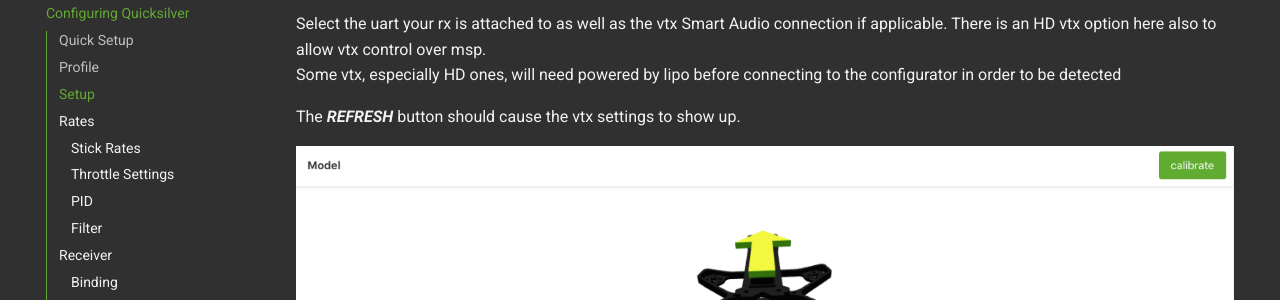
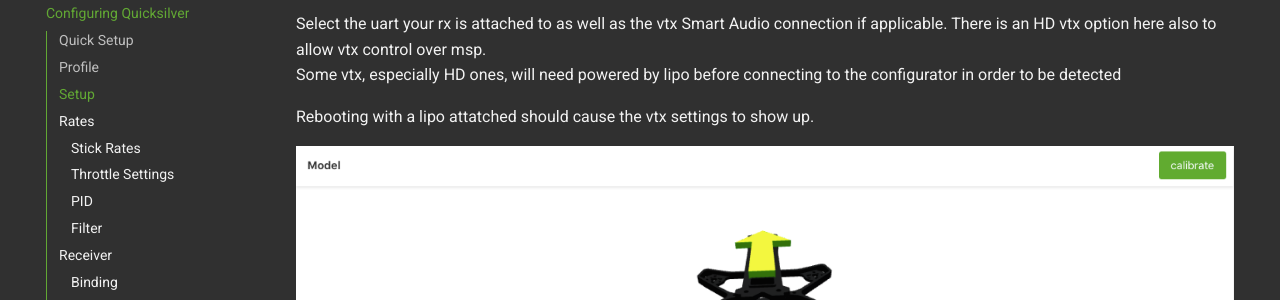
Before and after one commit to BossHobby/Docs, an MkDocs documentation site: the page built from docs/Configuring-Quicksilver.md, in a window 1280 px wide and 900 px high, scrolled down 1638 px. Shown: the part 153-453 px from the top of the window. Built offline with MkDocs 1.6.1 and Material for MkDocs 9.7.7, drawn with Linux system fonts in a browser that asks for light colours; comment, search, counter and statistics services are not loaded.

Commit message:
vtx settings info

```diff
--- a/docs/Configuring-Quicksilver.md
+++ b/docs/Configuring-Quicksilver.md
@@ -39,7 +39,7 @@ Smart Audio for the vtx will show here.
 Select the uart your rx is attached to as well as the vtx Smart Audio connection if applicable. There is an HD vtx option here also to allow vtx control over msp.
 Some vtx, especially HD ones, will need powered by lipo before connecting to the configurator in order to be detected
 
-The **_REFRESH_** button should cause the vtx settings to show up.
+Rebooting with a lipo attatched should cause the vtx settings to show up.
 
 <img src="/assets/img/QS_setup_1.png" width=100%>
 <img src="/assets/img/QS_setup_2.png" width=100%>
```
